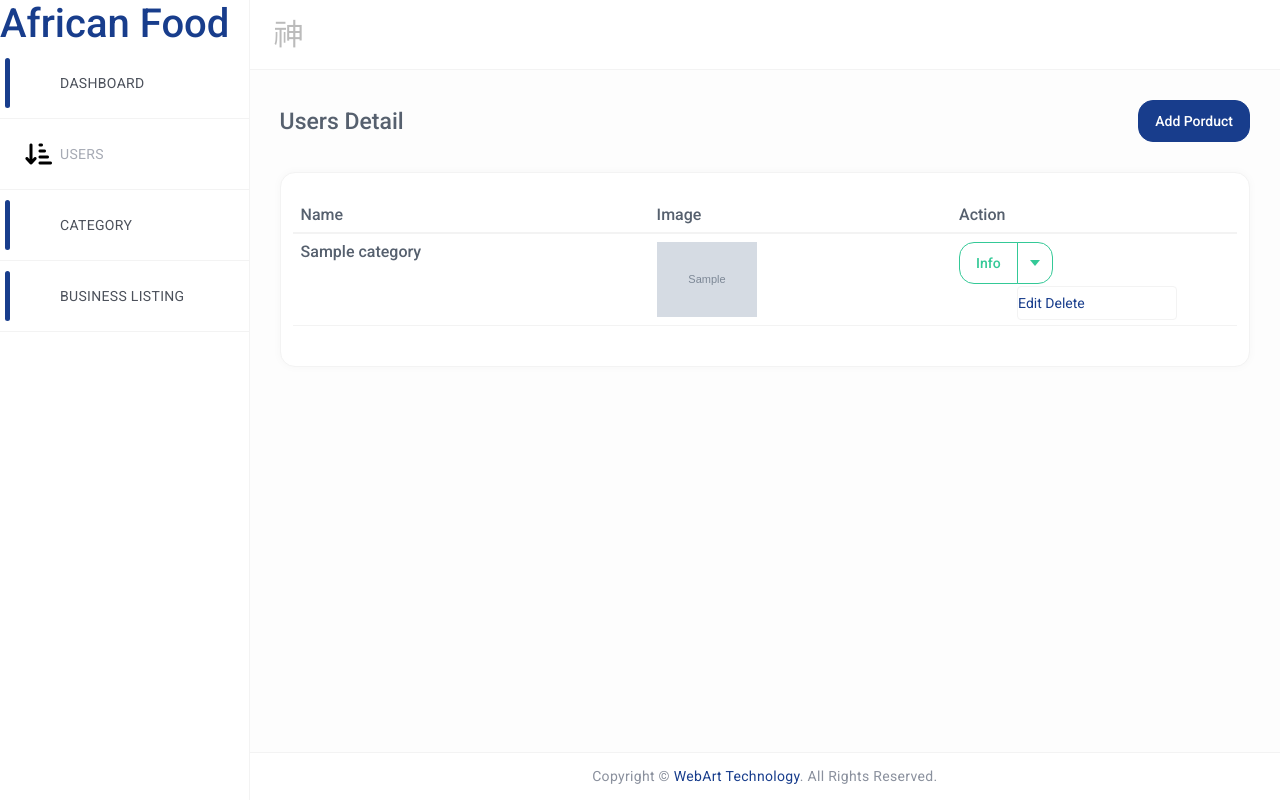
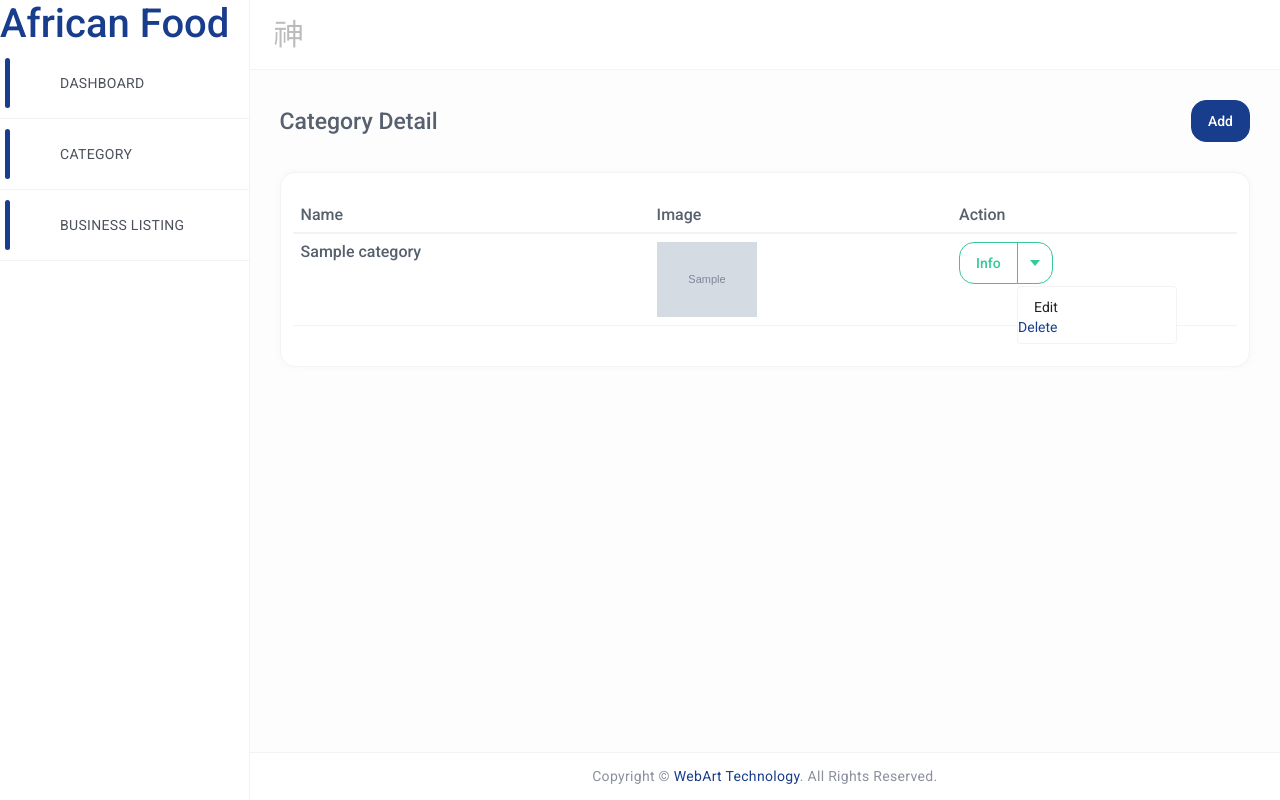
Before and after one commit to webarttechnology/taste-african, a Laravel app: page /admin/category-listing in a window 1280 px wide, after a click on "Info". Run offline with Laravel 10, Linux system fonts and the light colour scheme; tables that the repository leaves empty hold one stand-in row (values such as "Sample post"); grey boxes marked "Sample" are stand-in pictures; some libraries are stand-ins or nearby versions.

Commit message:
new project african-food

```diff
--- a/resources/views/admin/business_listing/show.blade.php
+++ b/resources/views/admin/business_listing/show.blade.php
@@ -25,7 +25,6 @@
                                             <th scope="col">State</th>
                                             <th scope="col">Mobile</th>
                                             <th scope="col">Email</th>
-                                            <th scope="col">Action</th>
                                         </tr>
                                     </thead>
                                     <tbody>
--- a/resources/views/admin/category/show.blade.php
+++ b/resources/views/admin/category/show.blade.php
@@ -6,10 +6,10 @@
         <div class="content">
             <div class="breadcrumb-wrapper d-flex align-items-center justify-content-between">
                 <div>
-                    <h1>Users Detail</h1>
+                    <h1>Category Detail</h1>
                 </div>
                 <div>
-                    <a href="{{ route ('category_listing_add')}}" class="btn btn-primary"> Add Porduct</a>
+                    <a href="{{ route ('category_listing_add')}}" class="btn btn-primary"> Add </a>
                 </div>
             </div>
             <div class="row">
@@ -42,28 +42,15 @@
                                                             aria-expanded="false" data-display="static">
                                                             <span class="sr-only">Info</span>
                                                         </button>
-                                                        <div class="dropdown-menu">
-															<a href="{{ url ('admin/category-listing/edit/'.$categories->id)}}">Edit</a>
-															<a href="{{ url ('admin/category-listing/delete/'.$categories->id)}}" onclick="return confirm('Are you sure you want to delete this record?')">Delete</a>
+                                                        <div class="dropdown-menu dropdown-custom-button">
+                                                            <a class="dropdown-item" href="{{ url ('admin/category-listing/edit/'.$categories->id)}}">Edit</a>
+                                                            <a  href="{{ url ('admin/category-listing/delete/'.$categories->id)}}" onclick="return confirm('Are you sure you want to delete this record?')">Delete</a>
                                                         </div>
+
                                                     </div>
                                                 </td>
 
-                                                {{-- <td>
-                                                    <div class="btn-group mb-1">
-                                                        <button type="button" class="btn btn-outline-success">Info</button>
-                                                        <button type="button"
-                                                            class="btn btn-outline-success dropdown-toggle dropdown-toggle-split"
-                                                            data-bs-toggle="dropdown" aria-haspopup="true"
-                                                            aria-expanded="false" data-display="static">
-                                                            <span class="sr-only">Info</span>
-                                                        </button>
-                                                        <div class="dropdown-menu">
-															<a class="dropdown-item update-status" href="{{ url ('admin/category-listing/edit/'.$categories->id)}}">Edit</a>
-															<a class="dropdown-item update-status" href="{{ url ('admin/category-listing/delete/'.$categories->id)}}" onclick="return confirm('Are you sure you want to delete this record?')">Delete</a>
-                                                        </div>
-                                                    </div>
-                                                </td> --}}
+
 
                                             </tr>
                                         @endforeach
--- a/resources/views/admin/layouts/app.blade.php
+++ b/resources/views/admin/layouts/app.blade.php
@@ -51,7 +51,7 @@
 						</li>
 
 						<!-- Users -->
-						<li class="has-sub">
+						{{-- <li class="has-sub">
 							<a class="sidenav-item-link" href="javascript:void(0)">
 								<i class="fa-solid fa-arrow-down-short-wide"></i>
 								<span class="nav-text">Users</span>
@@ -72,7 +72,7 @@
 								</ul>
 							</div>
 							<hr>
-						</li>
+						</li> --}}
 						<li class="active">
 							<a class="sidenav-item-link" href="{{ route ('category_listing')}}">
 								<i class="mdi mdi-view-dashboard-outline"></i>
```
Also changed, not shown: app/Http/Controllers/user/BusinessListingController.php (+1 -9 lines), resources/views/front/business_listing/listing-detail.blade.php (+15 -13 lines), public/images/category/1701077923_6.png (added), public/images/category/1701078148_7.png (added).
